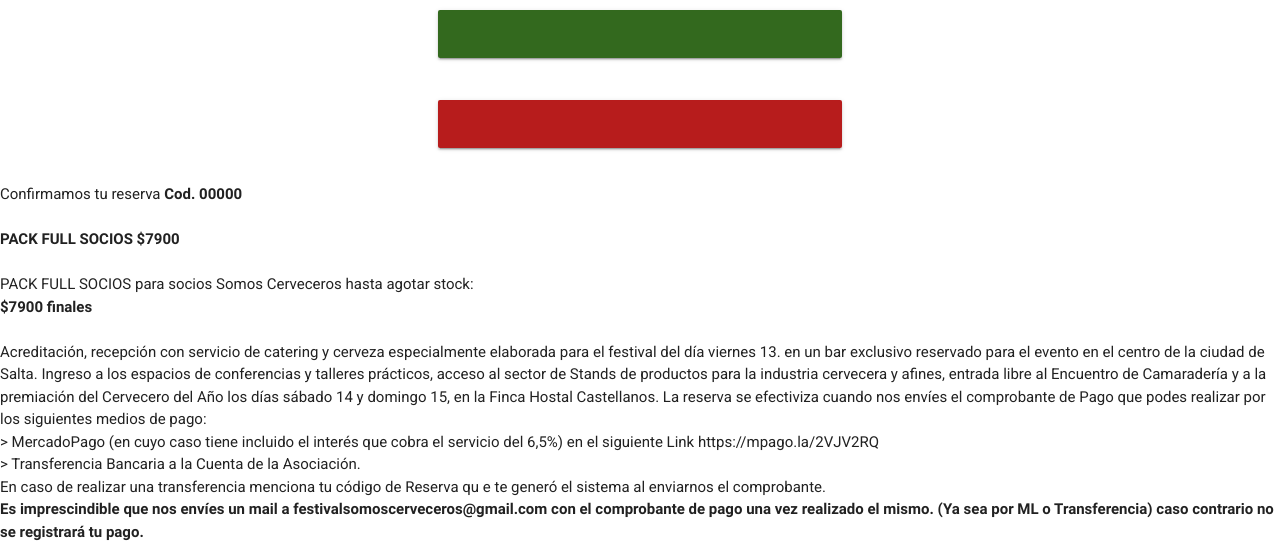
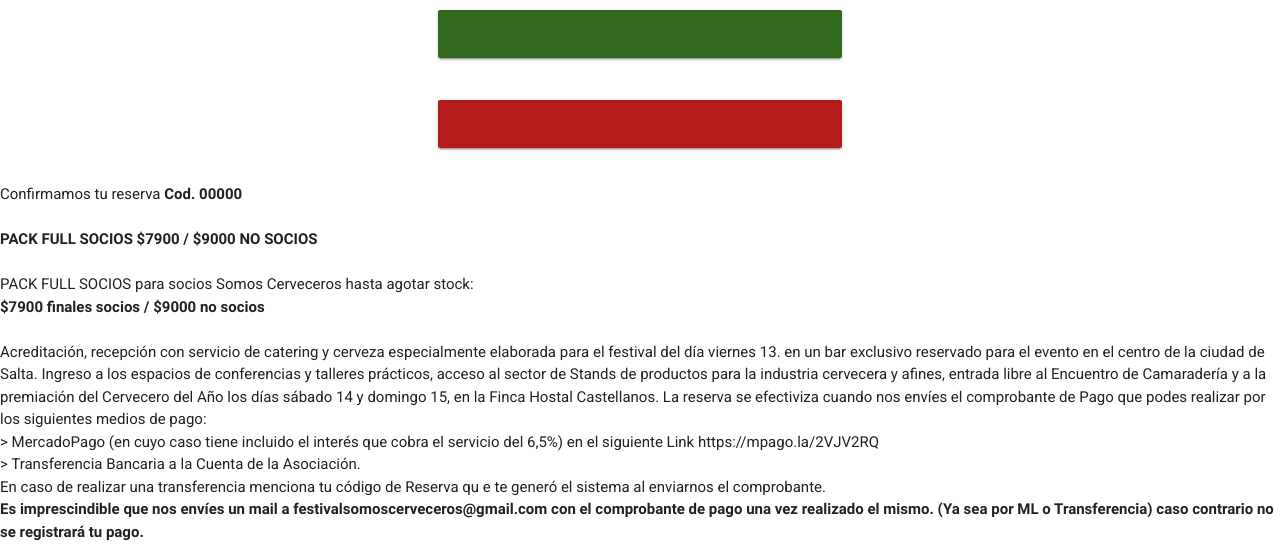
Before and after one commit to cesardmoro/socios-sc, a PHP site: the page made by application/views/festival/email-paquete-0.php in a window 1280 px wide. Shown: the part 264-809 px from the top of the page. Run offline with PHP 8.4, Linux system fonts and the light colour scheme; the template is opened without the code that fills it, so the values that code supplies are empty; some libraries are stand-ins or nearby versions.

Commit message:
adde socios festival

```diff
--- a/application/controllers/Festival.php
+++ b/application/controllers/Festival.php
@@ -16,7 +16,7 @@ class Festival extends MY_Controller {
 		$socio = $this->session->userdata('socio');
 		//if(!$socio) redirect('dashboard') ;
 
-		if( ($socio && $socio->datefin >= date('Y-m-d'))){
+		if( !$socio || $socio->datefin >= date('Y-m-d')){
 			if(!$this->input->post()){
 				$output = array();
 				if($socio) $data = array('nro_socio' => $socio->rowid);
--- a/application/views/festival/email-paquete-0.php
+++ b/application/views/festival/email-paquete-0.php
@@ -2,11 +2,11 @@ Confirmamos tu reserva <b>Cod. <?php echo str_pad($id, 5, 0, STR_PAD_LEFT);?></b
 <br>
 
 
-<b>PACK FULL SOCIOS $7900 </b><br>
+<b>PACK FULL SOCIOS $7900 / $9000 NO SOCIOS  </b><br>
 <br>
 PACK FULL SOCIOS para socios Somos Cerveceros hasta agotar stock:
 <br><b>
- $7900 finales</b><br><br>
+ $7900 finales socios / $9000 no socios </b><br><br>
 
 Acreditación, recepción con servicio de catering y cerveza especialmente elaborada para el festival del día viernes 13. en un bar exclusivo reservado para el evento en el centro de la ciudad de Salta.
 Ingreso a los espacios de conferencias y talleres prácticos, acceso al sector de Stands de productos para la industria cervecera y afines,
--- a/application/views/festival/index.php
+++ b/application/views/festival/index.php
@@ -12,7 +12,7 @@ Ingreso a los espacios de conferencias y talleres prácticos, acceso al sector d
 			</div>
 
 			 <div class="card-action">
-          		Preventa 6500 hasta el 18 de junio inclusive y venta 7900 a partir de ese día. solo para socios
+          		Preventa $7900 para socios
             </div>
 		</div>
 	</div>
```
